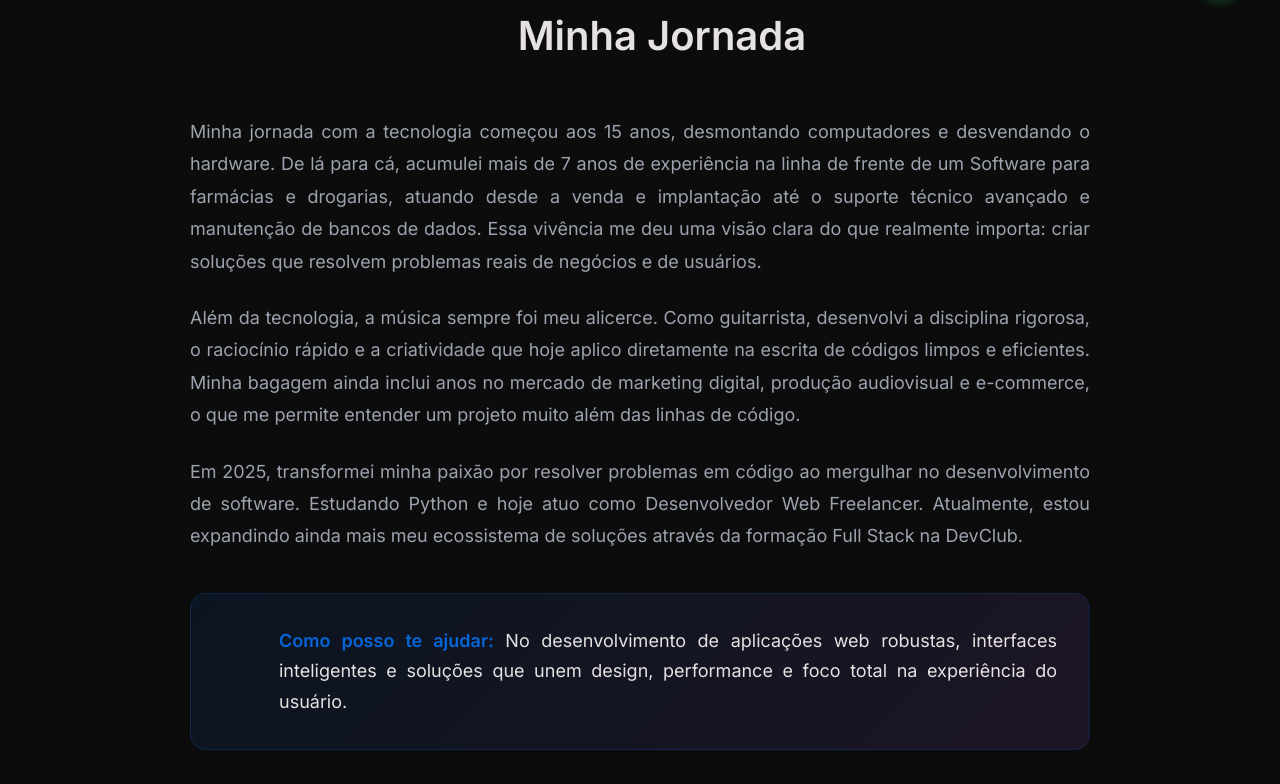
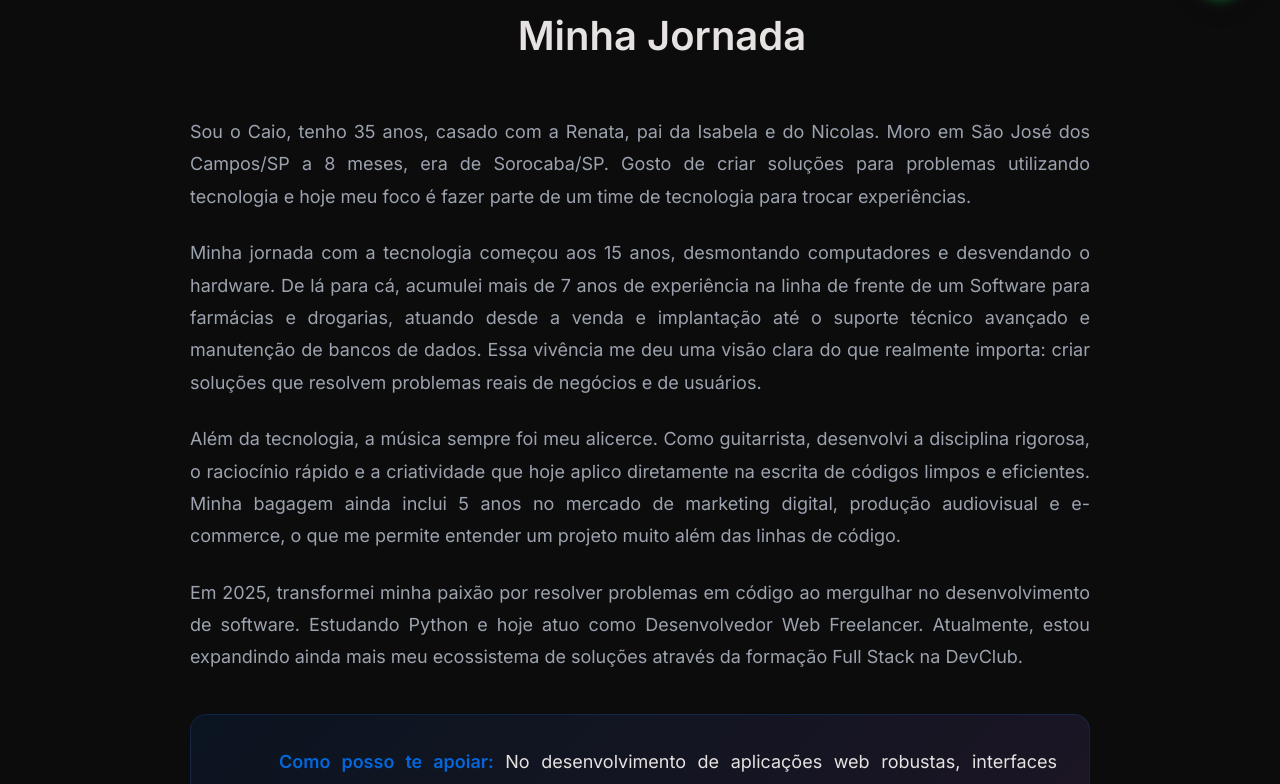
Before and after one commit to caioikegami/caio-portfolio-react, a React (Create React App) app: page /caio-portfolio-react/sobremim in a window 1280 px wide. Shown: the part 716-1500 px from the top of the page. Built offline with nearby package versions, Linux system fonts and the light colour scheme.

Commit message:
import Styles from '../styles/Portfolio.css';

```diff
--- a/src/pages/SobreMim.jsx
+++ b/src/pages/SobreMim.jsx
@@ -65,6 +65,10 @@ const SobreMim = () => {
                     <ScrollAnimation animation="fade-in-up" delay={200}>
                         <div className="biografia-content">
                             <p>
+                                Sou o Caio, tenho 35 anos, casado com a Renata, pai da Isabela e do Nicolas. Moro em São José dos Campos/SP a 8 meses, era de Sorocaba/SP.
+                                Gosto de criar soluções para problemas utilizando tecnologia e hoje meu foco é fazer parte de um time de tecnologia para trocar experiências.
+                            </p>
+                            <p>
                                 Minha jornada com a tecnologia começou aos 15 anos, desmontando computadores e desvendando o hardware.
                                 De lá para cá, acumulei mais de 7 anos de experiência na linha de frente de um Software para farmácias e
                                 drogarias, atuando desde a venda e implantação até o suporte técnico avançado e manutenção de bancos de dados.
@@ -74,7 +78,7 @@ const SobreMim = () => {
                             <p>
                                 Além da tecnologia, a música sempre foi meu alicerce. Como guitarrista, desenvolvi a disciplina rigorosa,
                                 o raciocínio rápido e a criatividade que hoje aplico diretamente na escrita de códigos limpos e eficientes.
-                                Minha bagagem ainda inclui anos no mercado de marketing digital, produção audiovisual e e-commerce,
+                                Minha bagagem ainda inclui 5 anos no mercado de marketing digital, produção audiovisual e e-commerce,
                                 o que me permite entender um projeto muito além das linhas de código.
                             </p>
                             <p>
@@ -85,7 +89,7 @@ const SobreMim = () => {
                             <div className="bio-highlight">
                                 <span className="material-symbols-outlined">star</span>
                                 <p>
-                                    <strong>Como posso te ajudar:</strong> No desenvolvimento de aplicações web robustas, interfaces inteligentes
+                                    <strong>Como posso te apoiar:</strong> No desenvolvimento de aplicações web robustas, interfaces inteligentes
                                     e soluções que unem design, performance e foco total na experiência do usuário.
                                 </p>
                             </div>
```
